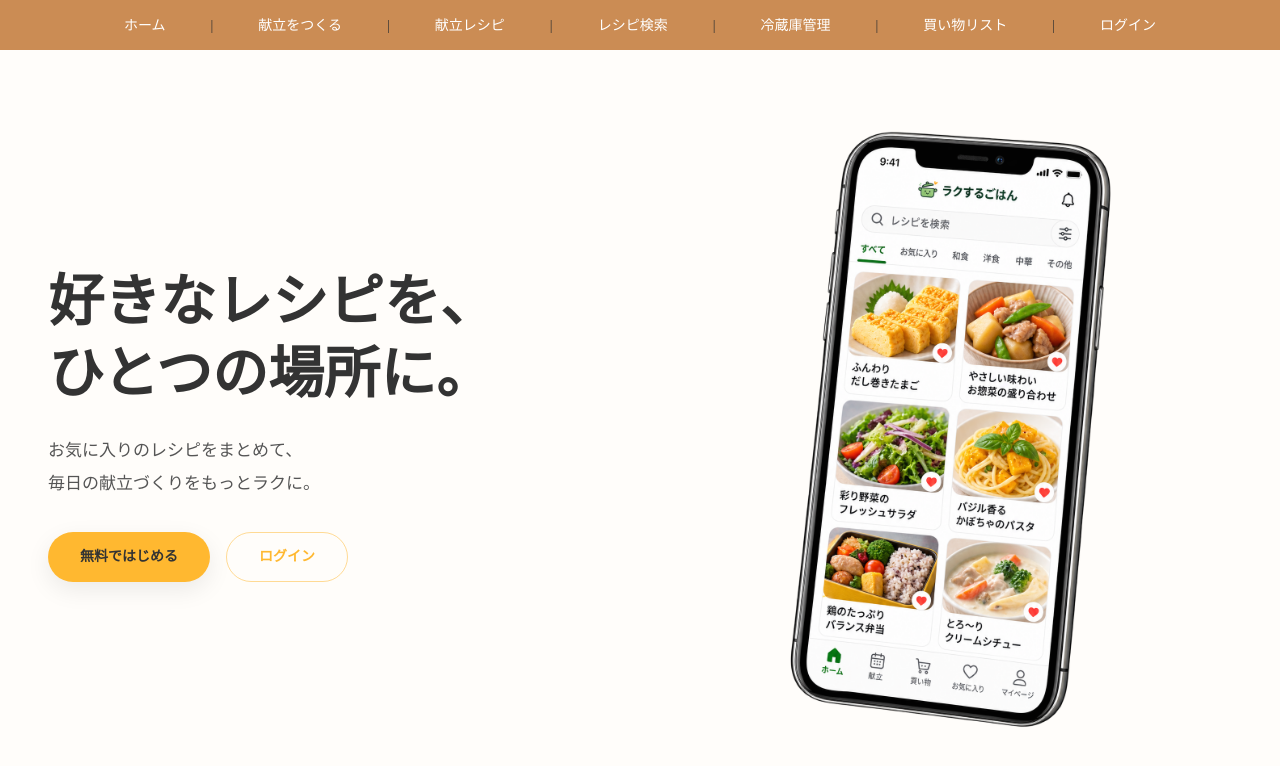
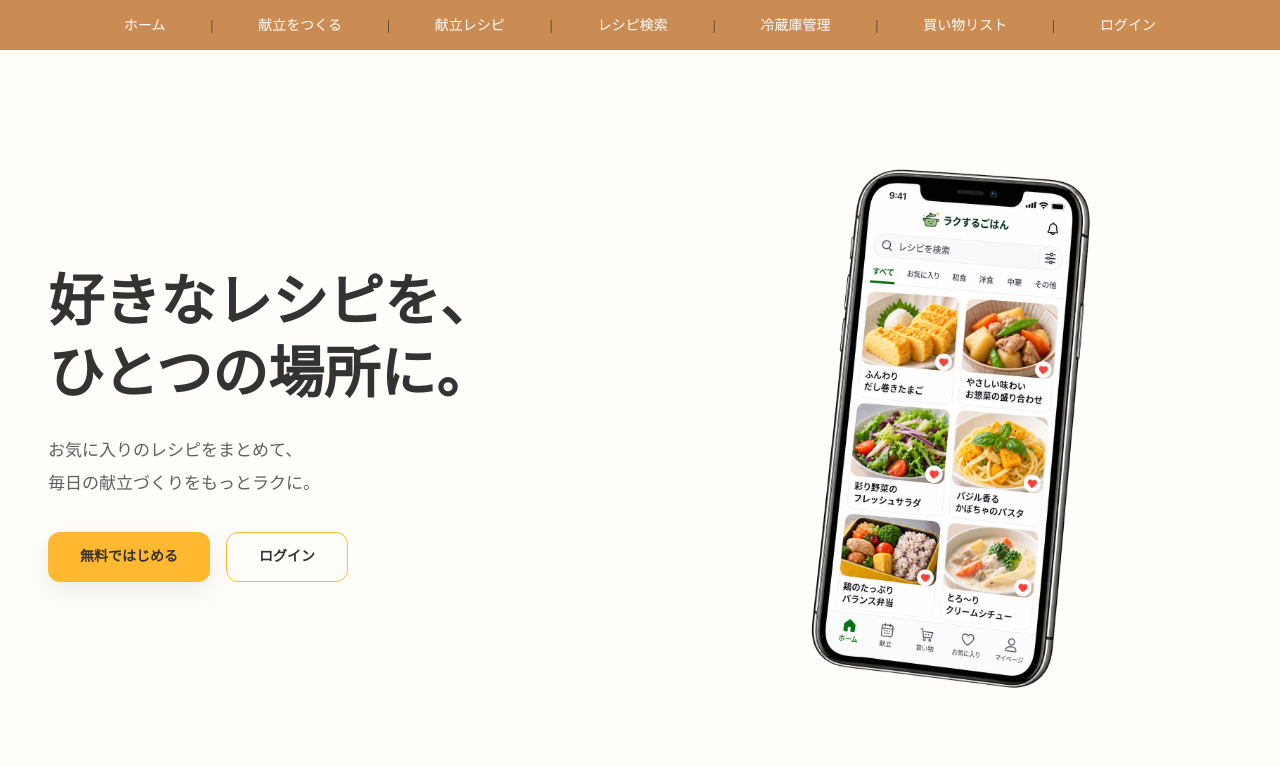
Before and after one commit to Mseditor1202/recipea, a Next.js app: page / in a window 1280 px wide. Shown: the top 766 px of the page. Built offline with nearby package versions, Linux system fonts and the light colour scheme; no server answers.

Commit message:
refactor: ラクするごはん LP HeroをDesign Systemに対応

```diff
--- a/src/features/lp/components/HeroContent.jsx
+++ b/src/features/lp/components/HeroContent.jsx
@@ -10,7 +10,7 @@ export default function HeroContent() {
           fontSize: { xs: 36, md: 56 },
           fontWeight: 700,
           lineHeight: 1.3,
-          color: "#333",
+          color: "text.primary",
         }}
       >
         好きなレシピを、
@@ -23,7 +23,8 @@ export default function HeroContent() {
           mt: 3,
           fontSize: { xs: 15, md: 17 },
           lineHeight: 1.9,
-          color: "#555",
+          color: "text.primary",
+          opacity: 0.78,
         }}
       >
         お気に入りのレシピをまとめて、
@@ -36,10 +37,9 @@ export default function HeroContent() {
           component={NextLink}
           href="/auth/login"
           variant="contained"
+          color="primary"
           sx={{
-            bgcolor: "#FFB830",
-            color: "#333",
-            borderRadius: 3,
+            borderRadius: 1,
             px: 4,
             py: 1.5,
             fontWeight: 700,
@@ -53,7 +53,9 @@ export default function HeroContent() {
           href="/auth/login"
           variant="outlined"
           sx={{
-            borderRadius: 3,
+            borderColor: "primary.main",
+            color: "text.primary",
+            borderRadius: 1,
             px: 4,
             py: 1.5,
             fontWeight: 700,
--- a/src/features/lp/components/HeroSection.jsx
+++ b/src/features/lp/components/HeroSection.jsx
@@ -1,7 +1,6 @@
 import HeroContent from "@/features/lp/components/HeroContent";
-import { Box, Button, Stack, Typography } from "@mui/material";
-import Image from "next/image";
-import NextLink from "next/link";
+import HeroVisual from "@/features/lp/components/HeroVisual";
+import { Box } from "@mui/material";
 
 export default function HeroSection() {
   return (
@@ -9,7 +8,7 @@ export default function HeroSection() {
       component="section"
       sx={{
         minHeight: "100vh",
-        bgcolor: "#FFFDFA",
+        bgcolor: "background.default",
         px: { xs: 2, md: 6 },
         py: { xs: 4, md: 8 },
       }}
@@ -27,31 +26,17 @@ export default function HeroSection() {
           gap: { xs: 5, md: 8 },
         }}
       >
-        {/* 左：コピー・CTA */}
-        <Box>
-          <HeroContent />
-        </Box>
+        <HeroContent />
 
-        {/* 右：Heroビジュアル */}
         <Box
           sx={{
-            position: "relative",
             minHeight: { xs: 480, md: 620 },
             display: "flex",
             justifyContent: "center",
             alignItems: "center",
           }}
         >
-          <Image
-            src="/images/lp/hero/device/hero-phone.png"
-            alt="ラクするごはんのアプリ画面"
-            fill
-            sizes="(max-width: 900px) 80vw, 360px"
-            loading="eager"
-            style={{
-              objectFit: "contain",
-            }}
-          />
+          <HeroVisual />
         </Box>
       </Box>
     </Box>
--- a/src/features/lp/components/HeroVisual.jsx
+++ b/src/features/lp/components/HeroVisual.jsx
@@ -0,0 +1,26 @@
+import { Box } from "@mui/material";
+import Image from "next/image";
+
+export default function HeroVisual() {
+  return (
+    <Box
+      sx={{
+        position: "relative",
+        width: "100%",
+        maxWidth: 360,
+        aspectRatio: "360 / 620",
+      }}
+    >
+      <Image
+        src="/images/lp/hero/device/hero-phone.png"
+        alt="ラクするごはんのアプリ画面"
+        fill
+        sizes="(max-width: 900px) 80vw, 360px"
+        loading="eager"
+        style={{
+          objectFit: "contain",
+        }}
+      />
+    </Box>
+  );
+}
```
